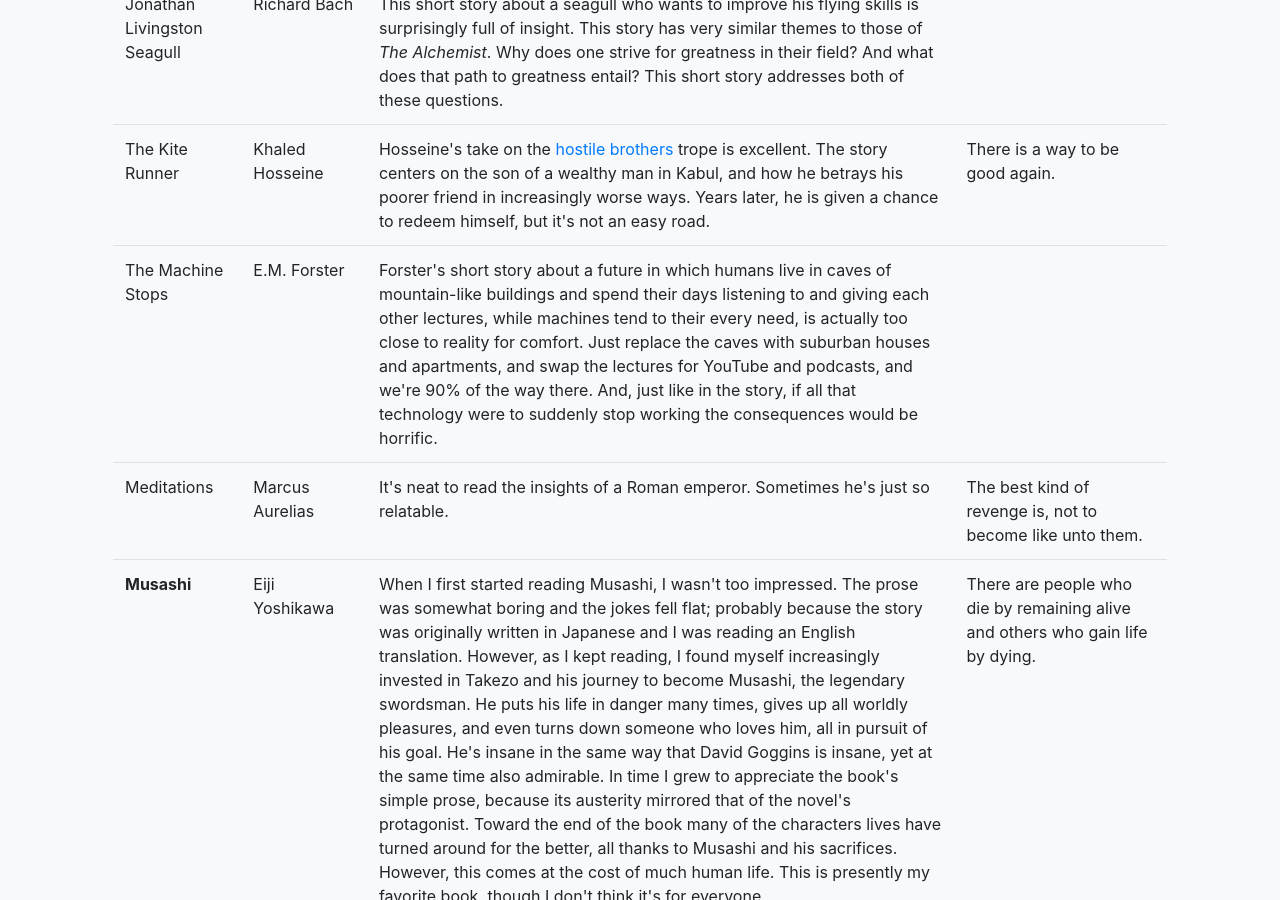
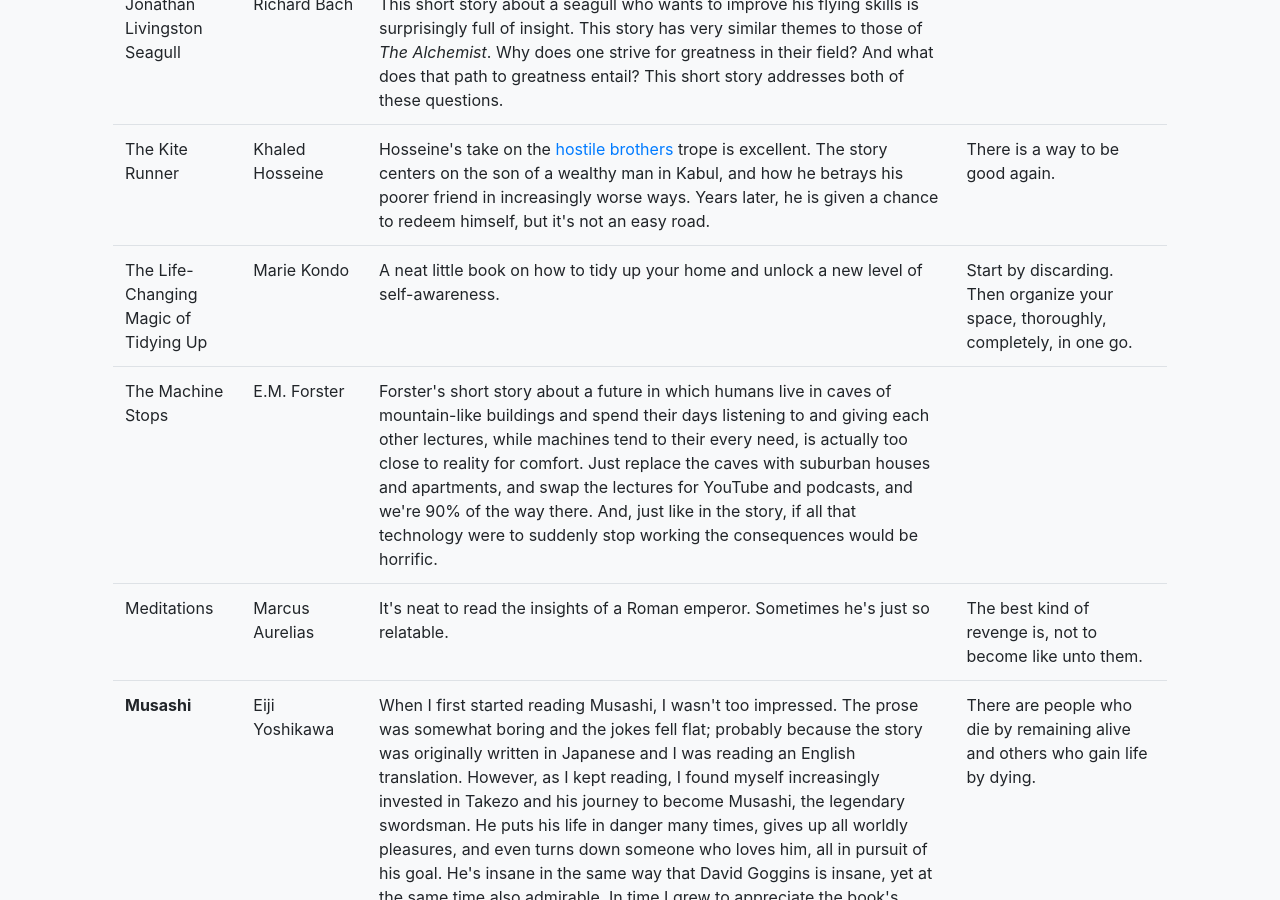
Before and after one commit to PappasBrent/pappasbrent.github.io, a Jekyll site: the page built from reading.html, in a window 1280 px wide and 900 px high, scrolled down 2929 px. Built offline with Jekyll 4.4.1, drawn with Linux system fonts in a browser that asks for light colours.

Commit message:
Add The Life-Changing Magic of Tidying Up

```diff
--- a/reading.html
+++ b/reading.html
@@ -243,6 +243,14 @@
                 <td>There is a way to be good again.</td>
             </tr>
             <tr>
+                <td>The Life-Changing Magic of Tidying Up</td>
+                <td>Marie Kondo</td>
+                <td>A neat little book on how to tidy up your home and unlock a
+                    new level of self-awareness.</td>
+                <td>Start by discarding. Then organize your space, thoroughly,
+                    completely, in one go.</td>
+            </tr>
+            <tr>
                 <td>The Machine Stops</td>
                 <td>E.M. Forster</td>
                 <td>Forster's short story about a future in which humans live in
```
Lines whose indentation alone changed are shown as unchanged.
